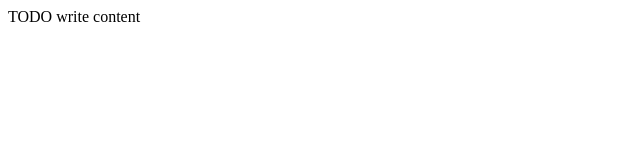
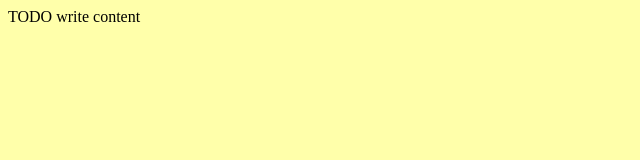
Before and after one commit to ericymtai/LESS_ASSIGNMENT_2, a plain HTML site: page index.html in a window 1280 px wide. Shown: the whole page, without its empty margins (0-640 px from the left). Drawn offline with Linux system fonts and the light colour scheme.

Commit message:
ID:ET
Less and css files added

```diff
--- a/index.html
+++ b/index.html
@@ -9,6 +9,7 @@ and open the template in the editor.
         <title>Less ang git assignment</title>
         <meta charset="UTF-8">
         <meta name="viewport" content="width=device-width, initial-scale=1.0">
+        <link rel="stylesheet" href="css/newStyle.css"/>
     </head>
     <body>
         <div>TODO write content</div>
--- /dev/null
+++ b/less/newStyle.less
@@ -0,0 +1,12 @@
+/*
+To change this license header, choose License Headers in Project Properties.
+To change this template file, choose Tools | Templates
+and open the template in the editor.
+*/
+/*
+    Created on : 18-Oct-2015, 12:40:39 PM
+    Author     : ericymtai
+*/
+body {
+    background: #ffa;
+}
```
Also changed, not shown: css/newStyle.css (added), 1 other file.
